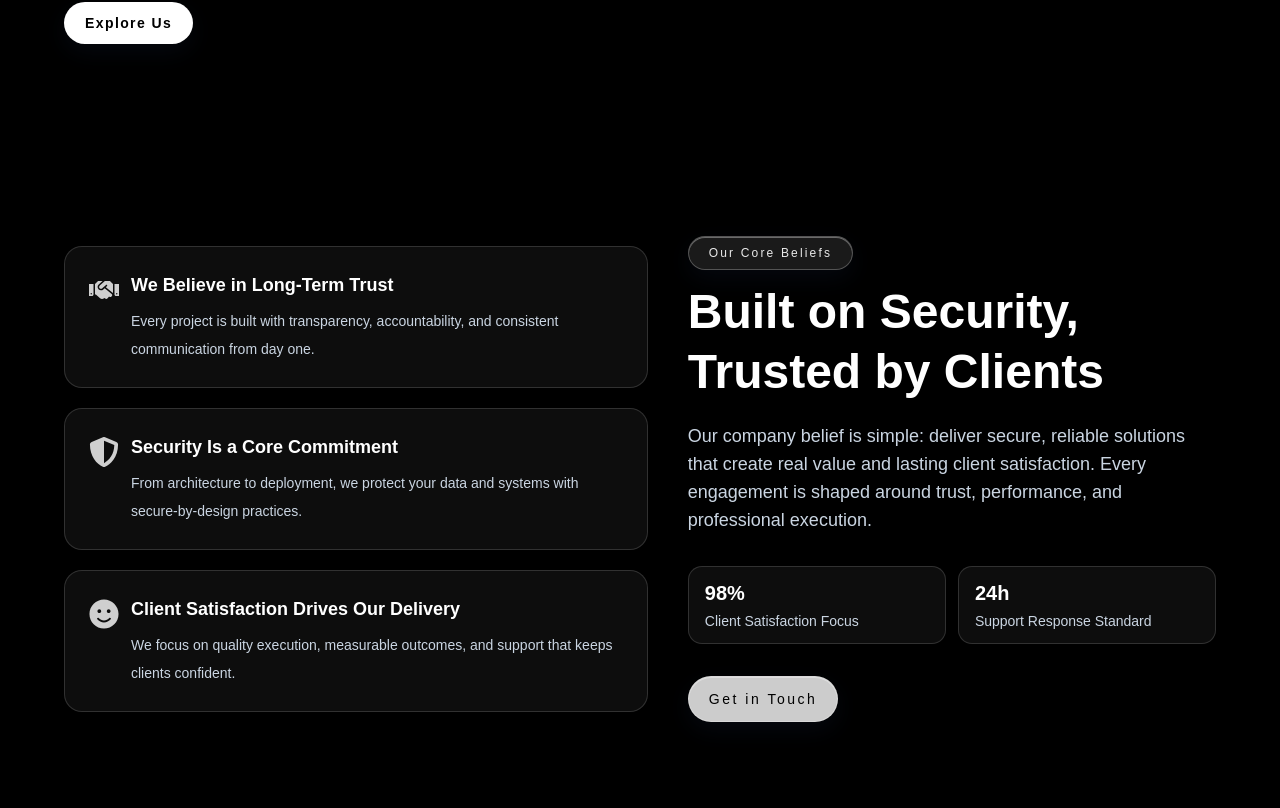
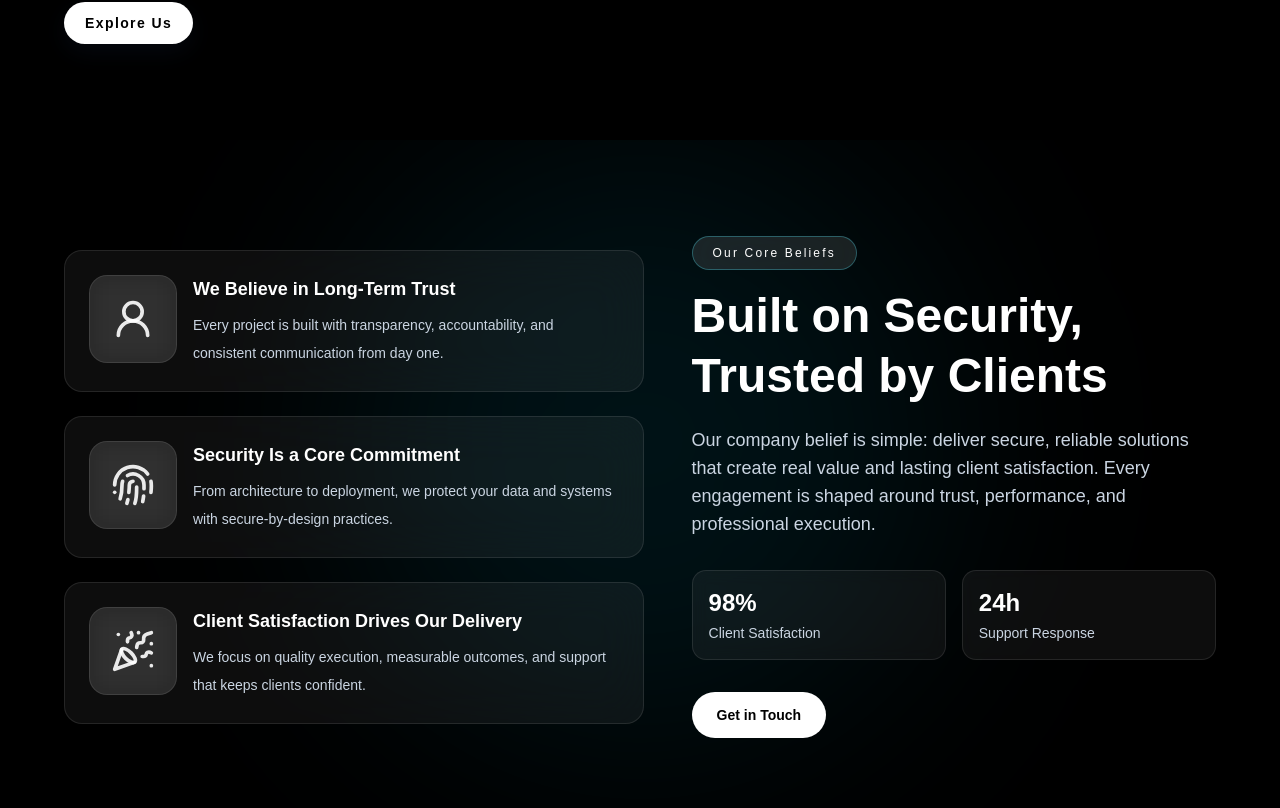
Before and after one commit to DCreates/D-Animated, a React (Vite) app: page / in a window 1280 px wide. Shown: the part 1572-2380 px from the top of the page. Built offline with nearby package versions, Linux system fonts and the light colour scheme.

Commit message:
upgrade about ai business page

```diff
--- a/package.json
+++ b/package.json
@@ -16,7 +16,7 @@
     "clsx": "^2.1.1",
     "framer-motion": "^12.38.0",
     "latest": "^0.2.0",
-    "lucide-react": "^1.7.0",
+    "lucide-react": "^1.8.0",
     "motion": "^12.38.0",
     "radix-ui": "^1.4.3",
     "react": "^19.2.4",
--- a/src/components/section/AiBusinessSection.jsx
+++ b/src/components/section/AiBusinessSection.jsx
@@ -1,5 +1,5 @@
 import { motion as Motion } from "framer-motion";
-import { FaHandshake, FaShieldAlt, FaSmile } from "react-icons/fa";
+import { Fingerprint, UserRound, PartyPopper } from "lucide-react";
 
 export default function AiBusinessSection() {
   const capabilityCards = [
@@ -7,76 +7,86 @@ export default function AiBusinessSection() {
       title: "We Believe in Long-Term Trust",
       description:
         "Every project is built with transparency, accountability, and consistent communication from day one.",
-      icon: FaHandshake,
-      iconClass: "text-white/80",
+      icon: UserRound,
     },
     {
       title: "Security Is a Core Commitment",
       description:
         "From architecture to deployment, we protect your data and systems with secure-by-design practices.",
-      icon: FaShieldAlt,
-      iconClass: "text-white/80",
+      icon: Fingerprint,
     },
     {
       title: "Client Satisfaction Drives Our Delivery",
       description:
         "We focus on quality execution, measurable outcomes, and support that keeps clients confident.",
-      icon: FaSmile,
-      iconClass: "text-white/80",
+      icon: PartyPopper,
     },
   ];
 
   const scrollToContact = () => {
-    const contactSection = document.getElementById("contact");
-    if (contactSection) {
-      contactSection.scrollIntoView({ behavior: "smooth" });
-    }
+    document.getElementById("contact")?.scrollIntoView({
+      behavior: "smooth",
+    });
   };
 
   return (
-    <section className="bg-black px-6 py-24 text-white sm:px-10 lg:px-16">
-      <div className="mx-auto grid w-full max-w-7xl items-center gap-10 lg:grid-cols-[1.05fr_0.95fr]">
-        {/* LEFT SIDE - CARDS */}
-        <div className="space-y-5">
+    <section className="relative bg-black px-6 py-24 text-white sm:px-10 lg:px-16 overflow-hidden">
+
+      {/* 🔥 Background Glow */}
+      <div className="absolute top-0 left-1/2 -translate-x-1/2 w-[600px] h-[600px] bg-cyan-500/10 blur-[120px] rounded-full pointer-events-none" />
+
+      <div className="relative mx-auto grid w-full max-w-7xl items-center gap-12 lg:grid-cols-[1.05fr_0.95fr]">
+
+        {/* LEFT SIDE */}
+        <div className="space-y-6">
           {capabilityCards.map((card, index) => {
             const Icon = card.icon;
 
             return (
-            <div
+              <Motion.div
                 key={card.title}
-              className="group rounded-2xl border border-white/15 bg-white/5 p-6 backdrop-blur-xl transition hover:border-white/30"
-            >
-              <div className="flex items-start gap-3">
-                <Motion.div
-                  initial={{ opacity: 0, y: 10 }}
+                initial={{ opacity: 0, y: 30 }}
                 whileInView={{ opacity: 1, y: 0 }}
                 viewport={{ once: true }}
-                  transition={{ duration: 0.45, delay: index * 0.08 }}
-                  whileHover={{ scale: 1.14, rotate: -8 }}
-                  animate={{ y: [0, -3, 0] }}
-                  className="mt-1"
+                transition={{ duration: 0.5, delay: index * 0.1 }}
+                className="group rounded-2xl border border-white/10 bg-white/5 p-6 backdrop-blur-xl hover:border-white/30 transition"
               >
-                  <Icon className={`text-3xl transition group-hover:text-white ${card.iconClass}`} />
+                <div className="flex items-start gap-4">
+
+                  {/* ICON */}
+                  <Motion.div
+                    whileHover={{ scale: 1.2, rotate: -8 }}
+                    transition={{ type: "spring", stiffness: 300 }}
+                    className="relative"
+                  >
+                    <div className="w-22 h-22 rounded-2xl bg-white/10 border border-white/10 flex items-center justify-center backdrop-blur-md group-hover:shadow-[0_0_25px_rgba(34,211,238,0.4)] transition">
+                      <Icon className="w-11 h-11 text-white/90" />
+                    </div>
                   </Motion.div>
+
+                  {/* TEXT */}
                   <div>
-                  <h3 className="text-lg font-semibold text-white">{card.title}</h3>
+                    <h3 className="text-lg font-semibold text-white">
+                      {card.title}
+                    </h3>
                     <p className="mt-2 text-sm leading-7 text-slate-300">
                       {card.description}
                     </p>
                   </div>
+
                 </div>
-            </div>
+              </Motion.div>
             );
           })}
         </div>
 
-        {/* RIGHT SIDE - TEXT */}
+        {/* RIGHT SIDE */}
         <div>
-          <p className="mb-3 inline-flex items-center rounded-full border border-white/25 bg-white/10 px-5 py-2 text-xs font-medium tracking-[0.18em] text-white/90 backdrop-blur-xl shadow-[inset_0_1px_0_rgba(255,255,255,0.35),0_8px_24px_rgba(15,23,42,0.35)]">
+          <p className="mb-4 inline-flex items-center rounded-full border border-cyan-300/30 bg-white/10 px-5 py-2 text-xs font-medium tracking-[0.18em] text-white backdrop-blur-xl">
             Our Core Beliefs
           </p>
 
-          <h2 className="text-3xl font-bold leading-tight text-white md:text-5xl">
+          <h2 className="text-3xl font-bold leading-tight md:text-5xl">
             Built on Security, Trusted by Clients
           </h2>
 
@@ -86,24 +96,28 @@ export default function AiBusinessSection() {
             shaped around trust, performance, and professional execution.
           </p>
 
-          <div className="mt-8 grid max-w-xl grid-cols-2 gap-3 text-sm">
-            <div className="rounded-xl border border-white/15 bg-white/5 px-4 py-3 backdrop-blur-sm">
-              <p className="text-xl font-semibold text-white">98%</p>
-              <p className="mt-1 text-slate-300">Client Satisfaction Focus</p>
+          {/* STATS */}
+          <div className="mt-8 grid max-w-xl grid-cols-2 gap-4 text-sm">
+            <div className="rounded-xl border border-white/10 bg-white/5 px-4 py-4 backdrop-blur-sm hover:border-white/30 transition">
+              <p className="text-2xl font-bold">98%</p>
+              <p className="mt-1 text-slate-300">Client Satisfaction</p>
             </div>
-            <div className="rounded-xl border border-white/15 bg-white/5 px-4 py-3 backdrop-blur-sm">
-              <p className="text-xl font-semibold text-white">24h</p>
-              <p className="mt-1 text-slate-300">Support Response Standard</p>
+
+            <div className="rounded-xl border border-white/10 bg-white/5 px-4 py-4 backdrop-blur-sm hover:border-white/30 transition">
+              <p className="text-2xl font-bold">24h</p>
+              <p className="mt-1 text-slate-300">Support Response</p>
             </div>
           </div>
 
+          {/* BUTTON */}
           <button
             onClick={scrollToContact}
-            className="mt-8 inline-flex items-center gap-2 rounded-full border border-white/25 bg-white/80 px-5 py-3 text-sm font-medium tracking-[0.18em] text-black backdrop-blur-xl shadow-[inset_0_1px_0_rgba(255,255,255,0.35),0_8px_24px_rgba(15,23,42,0.35)] transition hover:bg-white/20 hover:text-amber-50"
+            className="mt-8 inline-flex items-center gap-2 rounded-full border border-white/20 bg-white px-6 py-3 text-sm font-semibold text-black transition hover:bg-transparent hover:text-white hover:border-white"
           >
             Get in Touch
           </button>
         </div>
+
       </div>
     </section>
   );
```
Also changed, not shown: 1 other file (tests, documents, lock files or other folders). Lines whose indentation alone changed are shown as unchanged.
